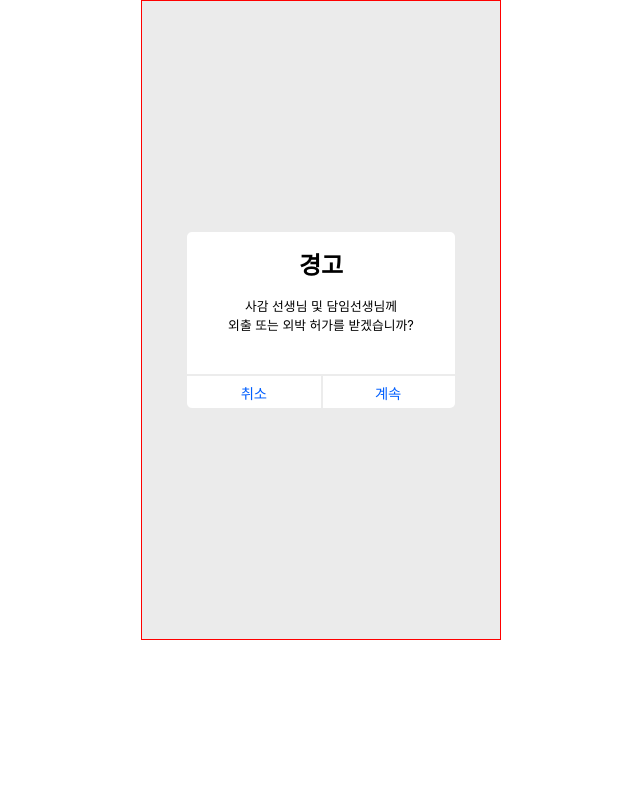
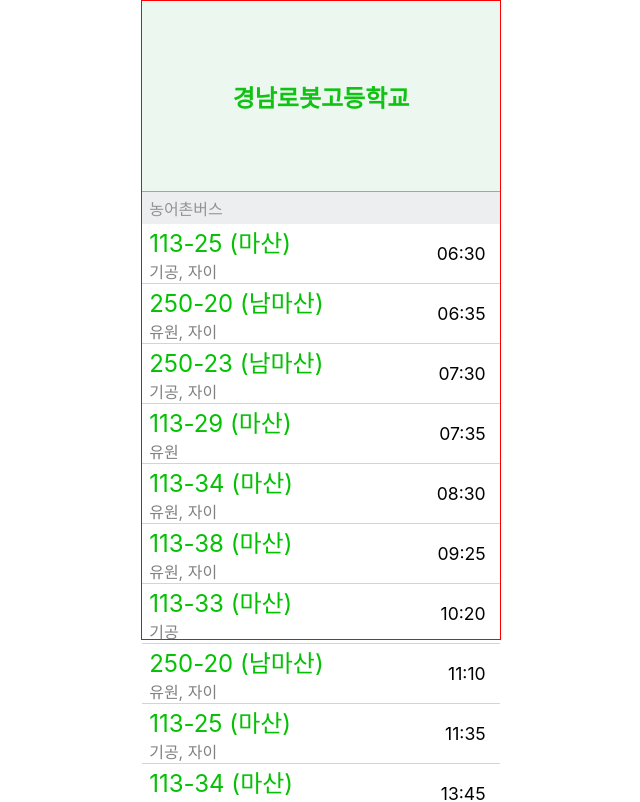
Before and after one commit to Minminjamin/counBus, a React (Create React App) app: page /commute in a window 1280 px wide. Shown: the top 802 px of the page, without its empty margins (319-959 px from the left). Built offline with nearby package versions, Linux system fonts and the light colour scheme.

Commit message:
style : Bus 컴포넌트 스타일 작업

```diff
--- a/src/App.tsx
+++ b/src/App.tsx
@@ -1,5 +1,6 @@
 import React from "react";
 import "./App.scss";
+import Bus from "./pages/Bus/Bus";
 import Commute from "./pages/Commute/Commute";
 import Dormitory from "./pages/Dormitory/Dormitory";
 import Login from "./pages/Login/Login";
@@ -11,7 +12,8 @@ function App() {
       {/* <Main /> */}
       {/* <Login /> */}
       {/* <Commute /> */}
-      <Dormitory />
+      {/* <Dormitory /> */}
+      <Bus />
     </div>
   );
 }
--- /dev/null
+++ b/src/pages/Bus/Bus.scss
@@ -0,0 +1,55 @@
+.wrap {
+  width: 100%;
+  height: 100%;
+
+  .busStopName {
+    width: 100%;
+    height: 30%;
+    display: flex;
+    flex-wrap: wrap;
+    align-content: center;
+    justify-content: center;
+    background: rgba(106, 202, 131, 0.13);
+    border-bottom: solid 1px #6aca83;
+
+    h1 {
+      color: #11c214;
+    }
+  }
+
+  .busInfo {
+    .busType {
+      display: block;
+      background: #edeef0;
+      padding: 1% 0%;
+      padding-left: 2%;
+      color: rgba(0, 0, 0, 0.38);
+      font-family: Inter;
+    }
+
+    article {
+      display: flex;
+      flex-wrap: wrap;
+      justify-content: space-between;
+      align-items: center;
+      border-bottom: solid 1px rgba(0, 0, 0, 0.17);
+      padding: 0 2%;
+      padding-right: 4%;
+
+      h2 {
+        color: #04c104;
+        font-family: Inter;
+        font-weight: normal;
+      }
+
+      span {
+        color: gray;
+      }
+
+      span.time {
+        color: black;
+        font-size: 1.1rem;
+      }
+    }
+  }
+}
--- /dev/null
+++ b/src/pages/Bus/Bus.tsx
@@ -0,0 +1,50 @@
+import React, { useEffect, useState } from "react";
+import "./Bus.scss";
+
+const path = process.env.PUBLIC_URL;
+
+const Bus = () => {
+  const [bus, setBus] = useState<any>([]);
+  useEffect(() => {
+    const fetchBusData = async () => {
+      try {
+        const res = await fetch(`${path}/db/busTime.json`);
+
+        const result = await res.json();
+
+        setBus(result.bus);
+        console.log(result.bus);
+      } catch (error) {
+        console.log(error);
+      }
+    };
+
+    fetchBusData();
+  }, []);
+
+  return (
+    <div className="wrap">
+      <section className="busStopName">
+        <h1>경남로봇고등학교</h1>
+      </section>
+      <section className="busInfo">
+        <span className="busType">농어촌버스</span>
+        {bus &&
+          bus.map((item: any, idx: string) => (
+            <article key={idx}>
+              <div>
+                <h2>
+                  {item.bus_number} ({item.last_stop})
+                </h2>
+                <span>{item.stopover}</span>
+              </div>
+
+              <span className="time">{item.time}</span>
+            </article>
+          ))}
+      </section>
+    </div>
+  );
+};
+
+export default Bus;
```
